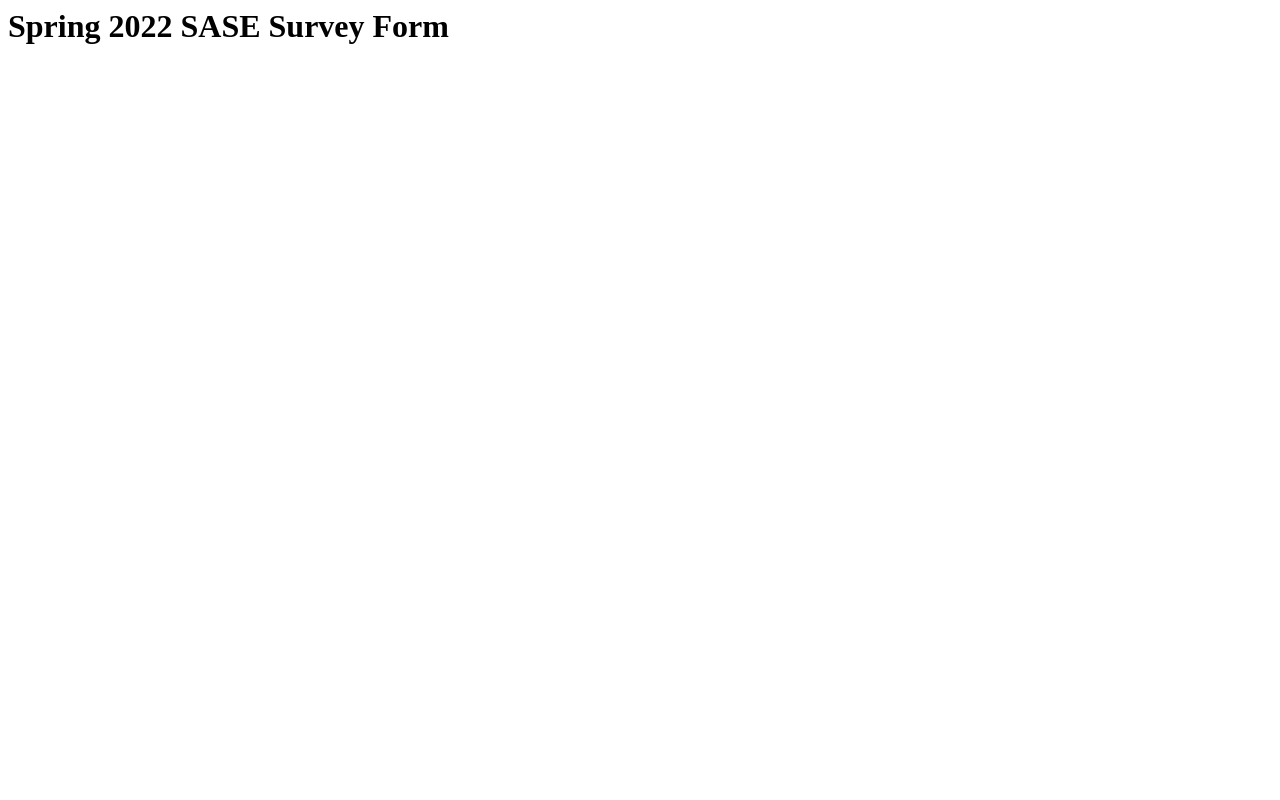
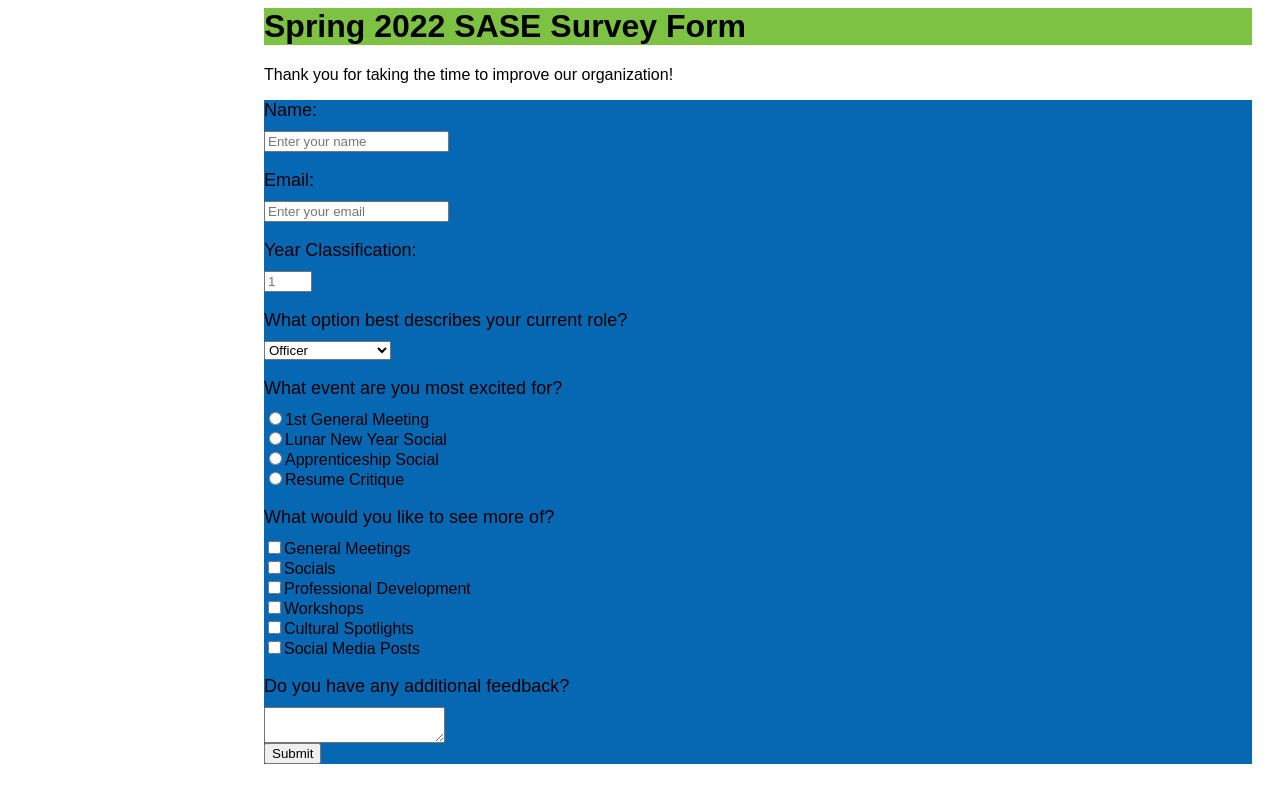
Before and after one commit to lancechincodes/SASE-Survey-Form, a plain HTML site: page index.html in a window 1280 px wide. Drawn offline with Linux system fonts and the light colour scheme.

Commit message:
Built survey form

```diff
--- a/index.html
+++ b/index.html
@@ -1 +1,78 @@
-<h1 id="title">Spring 2022 SASE Survey Form</h1>
+<html lang="en">
+<head>
+  <style>
+    body
+    {
+      font-family: sans-serif;
+      padding-left: 20%;
+      padding-right: 20;
+    }
+    label
+    {
+      font-size: 18px;
+      display: block;
+      padding-bottom: 10px;
+    }
+    form
+    {
+      background-color: #0668B3;
+    }
+    h1
+    {
+      background-color: #7DC242;
+    }
+  </style>
+</head>
+
+<body>
+  <h1 id="title">
+    Spring 2022 SASE Survey Form
+  </h1>
+  <script type="text/javascript" src="https://cdn.freecodecamp.org/testable-projects-fcc/v1/bundle.js"></script>
+  <p id="description">
+    Thank you for taking the time to improve our organization!
+  </p>
+  <form id="survey-form">
+    <label id="name-label" for="name">Name:</label>
+    <input id="name" type="text" name="name" placeholder="Enter your name" required>
+    <br>
+    <br>
+    <label id="email-label" for="email">Email:</label>
+    <input id="email" type="email" name="email" placeholder="Enter your email" required>
+    <br>
+    <br>
+    <label id="number-label" for="number">Year Classification:</label>
+    <input id="number" type="number" name="number" min="1" max="4" placeholder="1" required>
+    <br>
+    <br>
+    <label>What option best describes your current role?</label>
+      <select id="dropdown">
+        <option value="Officer">Officer</option>
+        <option value="Member">Member</option>
+        <option value="Potential Member">Potential Member</option>
+      </select>
+    <br>
+    <br>
+    <label>What event are you most excited for?</label>
+    <input class="left" name="event" type="radio" value="1st General Meeting">1st General Meeting<br>
+    <input class="left" name="event" type="radio" value="Lunar New Year Social">Lunar New Year Social<br>
+    <input class="left" name="event" type="radio" value="Apprenticeship Social">Apprenticeship Social<br>
+    <input class="left" name="event" type="radio" value="Resume Critique">Resume Critique<br>
+    <br>
+    <label>What would you like to see more of?</label>
+    <input class="left" name="event" type="checkbox" value="General Meetings">General Meetings<br>
+    <input class="left" name="event" type="checkbox" value="Socials">Socials<br>
+    <input class="left"  name="event" type="checkbox" value="Professional Development">Professional Development<br>
+    <input class="left"  name="event" type="checkbox" value="Workshops">Workshops<br>
+    <input class="left"  name="event" type="checkbox" value="Cultural Spotlights">Cultural Spotlights<br>
+    <input class="left"  name="event" type="checkbox" value="Social Media Posts">Social Media Posts<br>
+    <br>
+    <label>Do you have any additional feedback?</label>
+    <textarea placeholder="Additonal comments...">
+    </textarea>
+    <br>
+    <input id="submit" type="submit">
+  </form>
+</body>
+
+</html>
```
